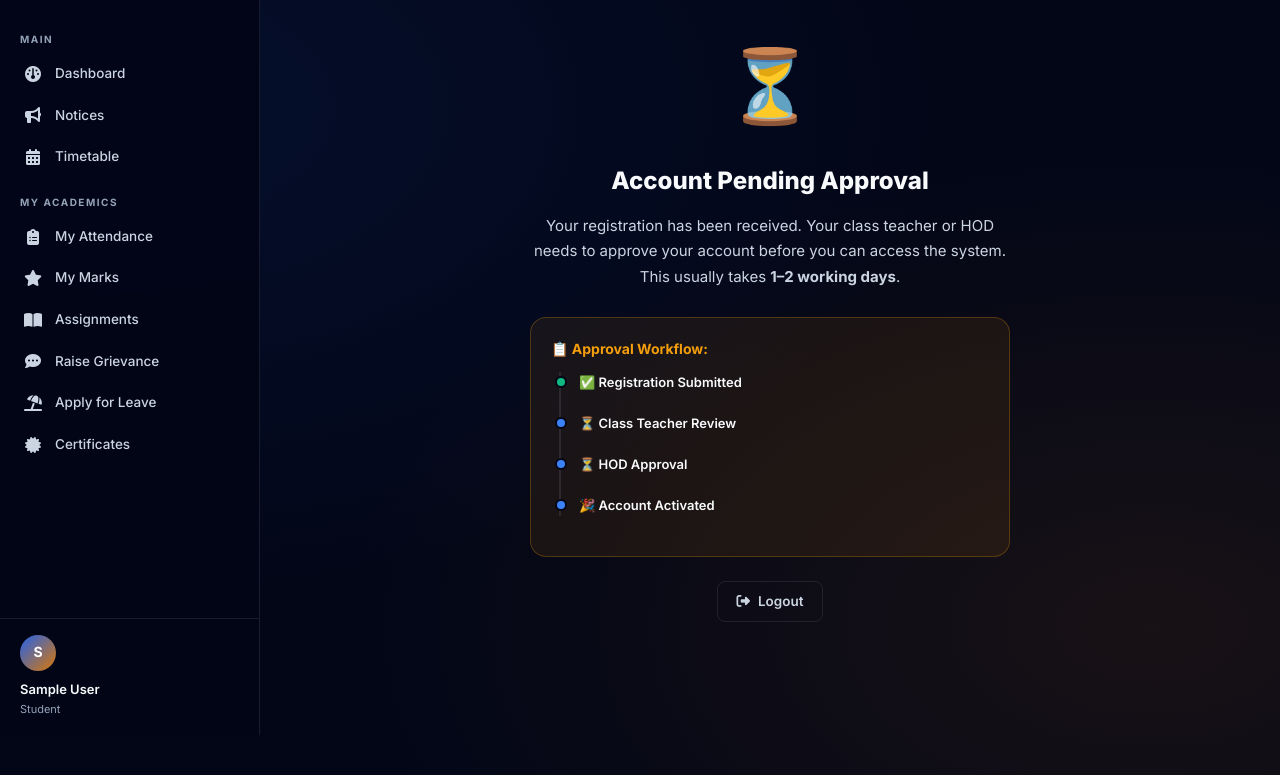
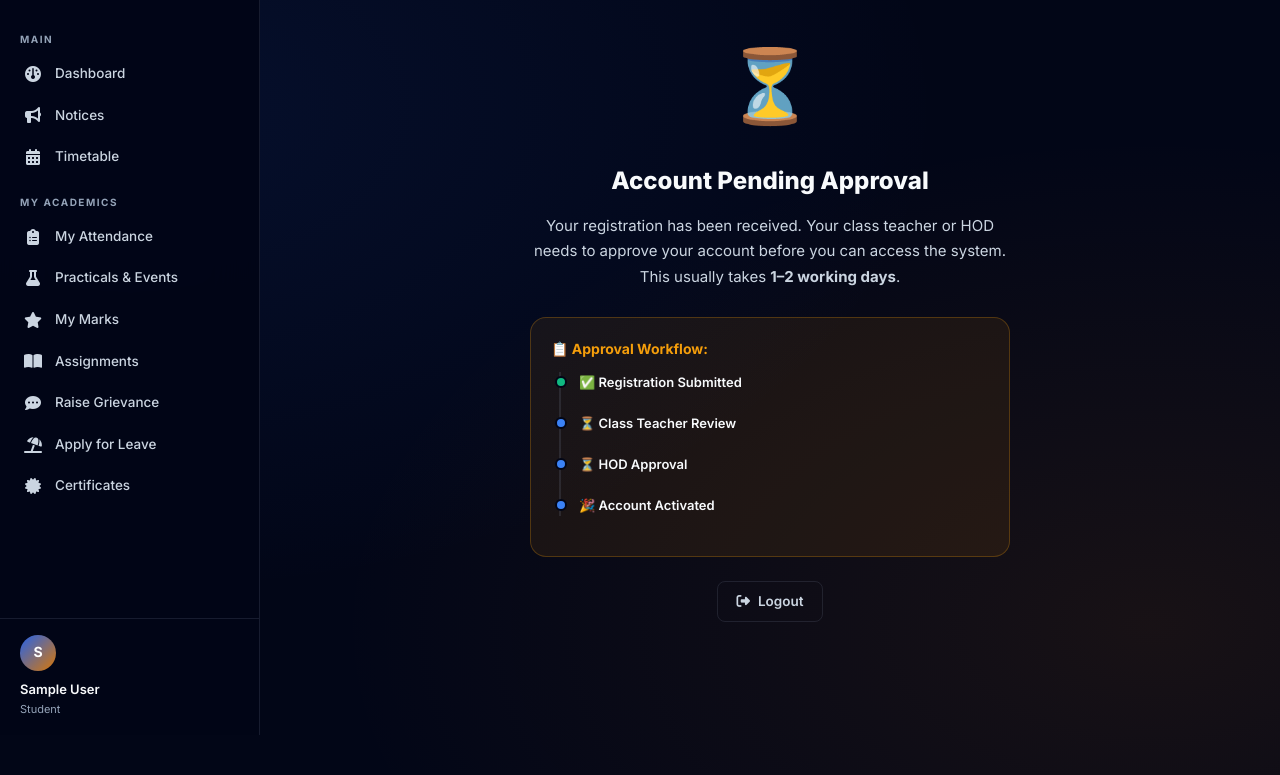
Before and after one commit to Harshad8623/csmss-college-erp, a Flask app: page /auth/pending in a window 1280 px wide. Shown: the part 65-840 px from the top of the page. Run offline with Flask 3, Linux system fonts and the light colour scheme; the visitor is signed in with stand-in values (Sample User, id 1); data that the repository does not hold is empty.

Commit message:
fix: add Practicals & Events nav link to sidebar and mobile bottom nav

```diff
--- a/templates/base.html
+++ b/templates/base.html
@@ -121,6 +121,10 @@
       <span class="nav-label">Attendance Registry</span>
     </a>
     {% endif %}
+    <a href="{{ url_for('sessions.index') }}" class="nav-item">
+      <i class="fa-solid fa-flask nav-icon"></i>
+      <span class="nav-label">Practicals & Events</span>
+    </a>
     <a href="{{ url_for('marks.upload') }}" class="nav-item">
       <i class="fa-solid fa-chart-simple nav-icon"></i>
       <span class="nav-label">Upload Marks</span>
@@ -141,6 +145,10 @@
     <a href="{{ url_for('attendance.index') }}" class="nav-item">
       <i class="fa-solid fa-clipboard-list nav-icon"></i>
       <span class="nav-label">My Attendance</span>
+    </a>
+    <a href="{{ url_for('sessions.student_view') }}" class="nav-item">
+      <i class="fa-solid fa-flask nav-icon"></i>
+      <span class="nav-label">Practicals & Events</span>
     </a>
     <a href="{{ url_for('marks.index') }}" class="nav-item">
       <i class="fa-solid fa-star nav-icon"></i>
@@ -288,6 +296,10 @@
       <i class="fa-solid fa-clipboard-check"></i>
       <span>Attendance</span>
     </a>
+    <a href="{{ url_for('sessions.index') }}" class="mob-nav-item" id="mobnav-sessions">
+      <i class="fa-solid fa-flask"></i>
+      <span>Sessions</span>
+    </a>
     <a href="{{ url_for('marks.upload') }}" class="mob-nav-item" id="mobnav-marks">
       <i class="fa-solid fa-chart-simple"></i>
       <span>Marks</span>
```
